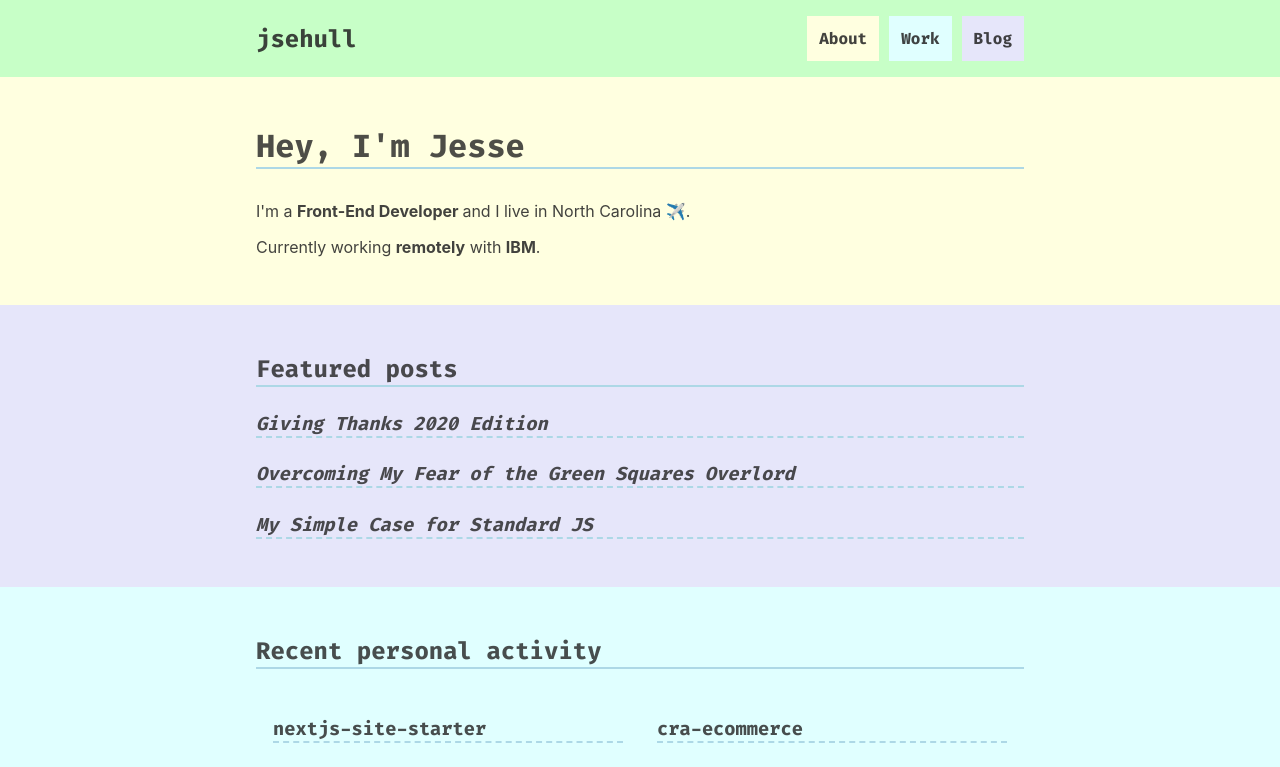
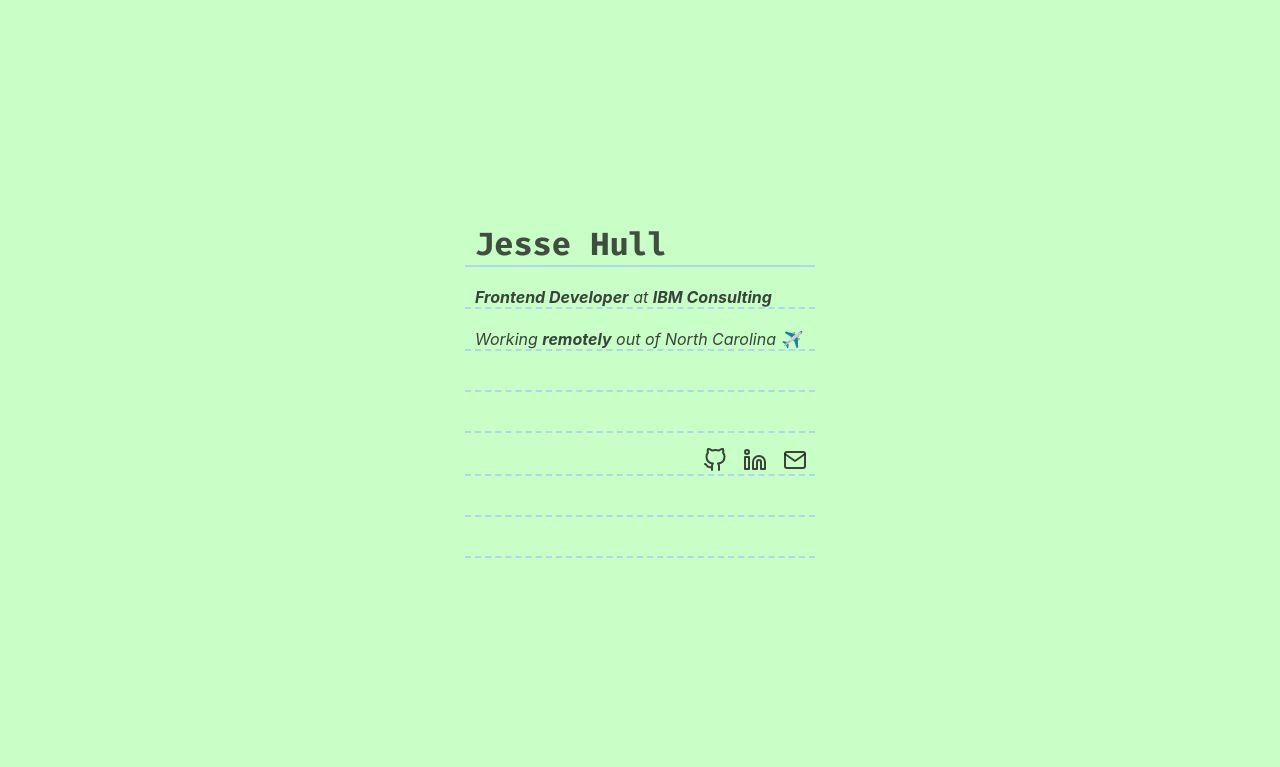
Before and after one commit to jsehull/personal-site, a Next.js app: page / in a window 1280 px wide. Shown: the top 767 px of the page. Built offline with nearby package versions, Linux system fonts and the light colour scheme; grey boxes are pictures that could not be loaded.

Commit message:
major: simplify site to small note

```diff
--- a/components/Layout.js
+++ b/components/Layout.js
@@ -1,13 +1,9 @@
 import Head from 'next/head'
-import Header from './Header'
-import Footer from './Footer'
 
 const Layout = ({
   children,
   pageTitle = 'Jesse Hull',
-  summary = "Front end developer. Here you'll see some recent projects and be able to read what I'm learning in my professional journey.",
-  banner,
-  ...props
+  summary = 'Frontend developer. IBM. Remote.'
 }) => {
   return (
     <>
@@ -15,27 +11,13 @@ const Layout = ({
         <title>{pageTitle}</title>
         <meta charSet='utf-8' />
         <meta name='viewport' content='initial-scale=1.0, width=device-width' />
-        <meta name='description' content={summary} />
-        <meta name='twitter:card' content='summary_large_image' />
-        <meta name='twitter:site' content='@jsehull' />
-        <meta name='twitter:creator' content='@jsehull' />
-        <meta name='twitter:title' content={pageTitle} />
-        <meta name='twitter:description' content={summary} />
-        <meta
-          name='twitter:image:src'
-          content={`https://jsehull.com${banner}`}
-        />
-        <meta name='twitter:image:width' content='600' />
-        <meta name='twitter:image:height' content='200' />
         <link rel='icon' href='/images/favicon.ico' />
         <link
           href='https://fonts.googleapis.com/css2?family=Fira+Code:wght@400;700&display=swap'
           rel='stylesheet'
         />
       </Head>
-      <Header />
       {children}
-      <Footer />
     </>
   )
 }
--- /dev/null
+++ b/components/old-Layout-2021.js
@@ -0,0 +1,43 @@
+import Head from 'next/head'
+import Header from './Header'
+import Footer from './Footer'
+
+const Layout = ({
+  children,
+  pageTitle = 'Jesse Hull',
+  summary = "Front end developer. Here you'll see some recent projects and be able to read what I'm learning in my professional journey.",
+  banner,
+  ...props
+}) => {
+  return (
+    <>
+      <Head>
+        <title>{pageTitle}</title>
+        <meta charSet='utf-8' />
+        <meta name='viewport' content='initial-scale=1.0, width=device-width' />
+        <meta name='description' content={summary} />
+        <meta name='twitter:card' content='summary_large_image' />
+        <meta name='twitter:site' content='@jsehull' />
+        <meta name='twitter:creator' content='@jsehull' />
+        <meta name='twitter:title' content={pageTitle} />
+        <meta name='twitter:description' content={summary} />
+        <meta
+          name='twitter:image:src'
+          content={`https://jsehull.com${banner}`}
+        />
+        <meta name='twitter:image:width' content='600' />
+        <meta name='twitter:image:height' content='200' />
+        <link rel='icon' href='/images/favicon.ico' />
+        <link
+          href='https://fonts.googleapis.com/css2?family=Fira+Code:wght@400;700&display=swap'
+          rel='stylesheet'
+        />
+      </Head>
+      <Header />
+      {children}
+      <Footer />
+    </>
+  )
+}
+
+export default Layout
--- a/pages/index.js
+++ b/pages/index.js
@@ -1,45 +1,129 @@
+import styled from '@emotion/styled'
+import theme from '../styles/theme'
 import Layout from '../components/Layout'
-import Section from '../components/Section'
-import FeaturedPosts from '../components/FeaturedPosts'
-import RecentWork from '../components/RecentWork'
+
+const PageContainer = styled.section`
+  margin: auto;
+  display: flex;
+  justify-content: center;
+  flex-flow: column;
+  max-width: 350px;
+  height: 100vh;
+
+  p {
+    margin: 0 0 1.25em;
+    padding-left: 10px;
+    font-style: italic;
+    border-bottom: 2px dashed rgb(173, 216, 230);
+  }
+`
+
+const Header = styled.h1`
+  margin: 0 0 20px;
+  padding-left: 10px;
+`
+
+const IconContainer = styled.div`
+  margin-bottom: 1.25em;
+  display: flex;
+  justify-content: flex-end;
+  align-items: center;
+  border-bottom: 2px dashed rgb(173, 216, 230);
+
+  a {
+    margin: -5px 8px -3px;
+    border: none;
+
+    &:hover {
+      background: none;
+
+      svg {
+        fill: ${theme.colors.blueLines};
+      }
+    }
+  }
+`
+const FillerLines = styled.p`
+  height: 21px;
+  border-bottom: 2px dashed rgb(173, 216, 230);
+`
 
 const Index = () => {
   return (
     <Layout>
-      <Section bg='yellow'>
-        <h1>Hey, I'm Jesse</h1>
+      <PageContainer>
+        <Header>Jesse Hull</Header>
         <p>
-          I'm a <b>Front-End Developer </b> and I live in North Carolina ✈️.
+          <b>Frontend Developer</b> at <b>IBM Consulting</b>
         </p>
         <p>
-          Currently working <b>remotely</b> with <b>IBM</b>.
+          Working <b>remotely</b> out of North Carolina ✈️
         </p>
-        {/* <p>
-          Currently looking for <b>remote work</b> with a team that understands{' '}
-          <b>culture is grown</b>, not manufactured.
-        </p> */}
-        {/* <p>
-          View my{' '}
+        <FillerLines></FillerLines>
+        <FillerLines></FillerLines>
+
+        <IconContainer>
           <a
-            href='/docs/jesse-hull-resume-2021.pdf'
+            href='http://github.com/jsehull'
             target='_blank'
             rel='noopener noreferrer'
           >
-            2021 resume
+            <svg
+              title='GitHub'
+              width='24'
+              height='24'
+              viewBox='0 0 24 24'
+              fill='none'
+              stroke='currentColor'
+              strokeWidth='2'
+              strokeLinecap='round'
+              strokeLinejoin='round'
+            >
+              <path d='M9 19c-5 1.5-5-2.5-7-3m14 6v-3.87a3.37 3.37 0 0 0-.94-2.61c3.14-.35 6.44-1.54 6.44-7A5.44 5.44 0 0 0 20 4.77 5.07 5.07 0 0 0 19.91 1S18.73.65 16 2.48a13.38 13.38 0 0 0-7 0C6.27.65 5.09 1 5.09 1A5.07 5.07 0 0 0 5 4.77a5.44 5.44 0 0 0-1.5 3.78c0 5.42 3.3 6.61 6.44 7A3.37 3.37 0 0 0 9 18.13V22' />
+            </svg>
           </a>
-          .
-        </p> */}
-      </Section>
+          <a
+            href='https://www.linkedin.com/in/jsehull/'
+            target='_blank'
+            rel='noopener noreferrer'
+          >
+            <svg
+              title='LinkedIn'
+              width='24'
+              height='24'
+              viewBox='0 0 24 24'
+              fill='none'
+              stroke='currentColor'
+              strokeWidth='2'
+              strokeLinecap='round'
+              strokeLinejoin='round'
+            >
+              <path d='M16 8a6 6 0 0 1 6 6v7h-4v-7a2 2 0 0 0-2-2 2 2 0 0 0-2 2v7h-4v-7a6 6 0 0 1 6-6z' />
+              <rect x='2' y='9' width='4' height='12' />
+              <circle cx='4' cy='4' r='2' />
+            </svg>
+          </a>
+          <a href='mailto:jse.hull@gmail.com'>
+            <svg
+              title='email'
+              width='24'
+              height='24'
+              viewBox='0 0 24 24'
+              fill='none'
+              stroke='currentColor'
+              strokeWidth='2'
+              strokeLinecap='round'
+              strokeLinejoin='round'
+            >
+              <path d='M4 4h16c1.1 0 2 .9 2 2v12c0 1.1-.9 2-2 2H4c-1.1 0-2-.9-2-2V6c0-1.1.9-2 2-2z' />
+              <polyline points='22,6 12,13 2,6' />
+            </svg>
+          </a>
+        </IconContainer>
 
-      <Section bg='purple'>
-        <h2>Featured posts</h2>
-        <FeaturedPosts />
-      </Section>
-
-      <Section bg='blue'>
-        <h2>Recent personal activity</h2>
-        <RecentWork data='personal' />
-      </Section>
+        <FillerLines></FillerLines>
+        <FillerLines></FillerLines>
+      </PageContainer>
     </Layout>
   )
 }
```
Also changed, not shown: pages/old-index-2021.js (added, +32 -0 lines).
